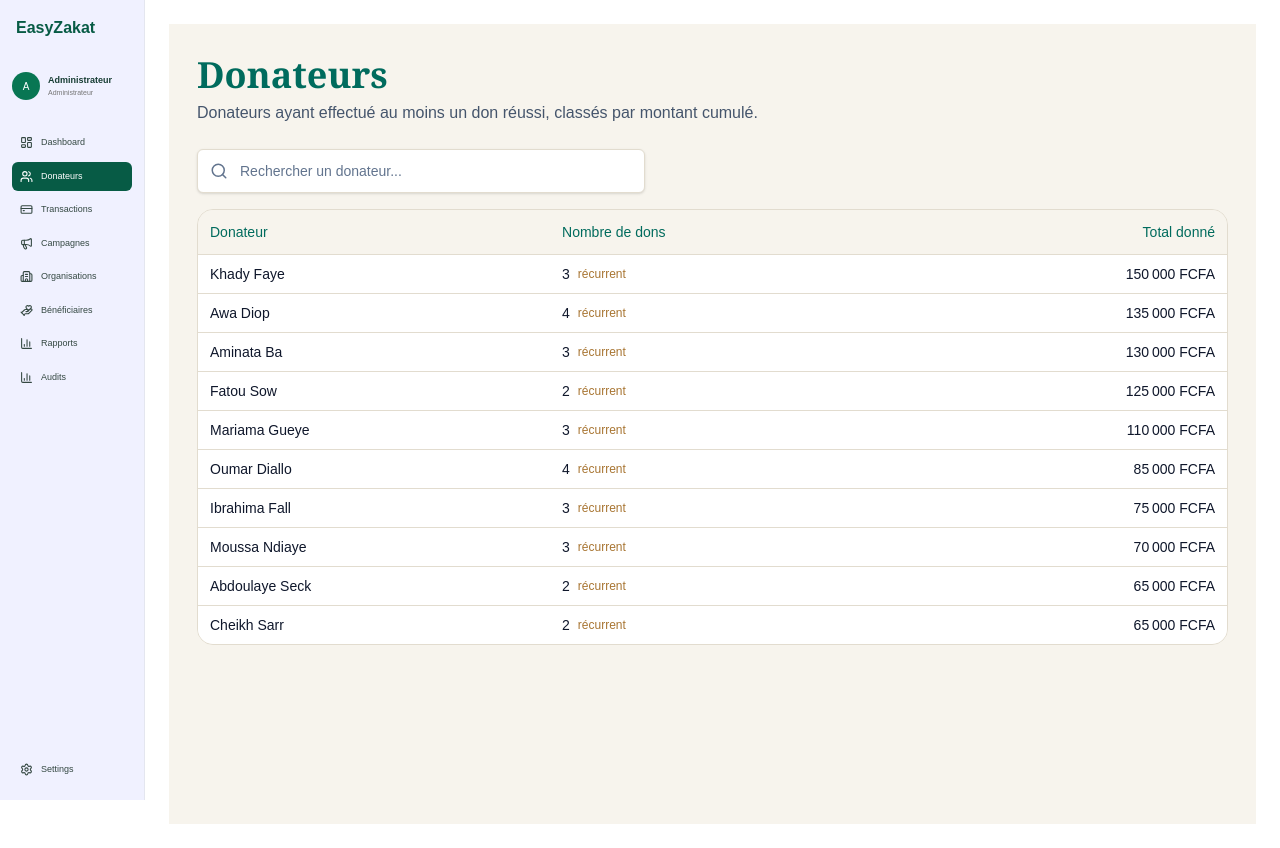
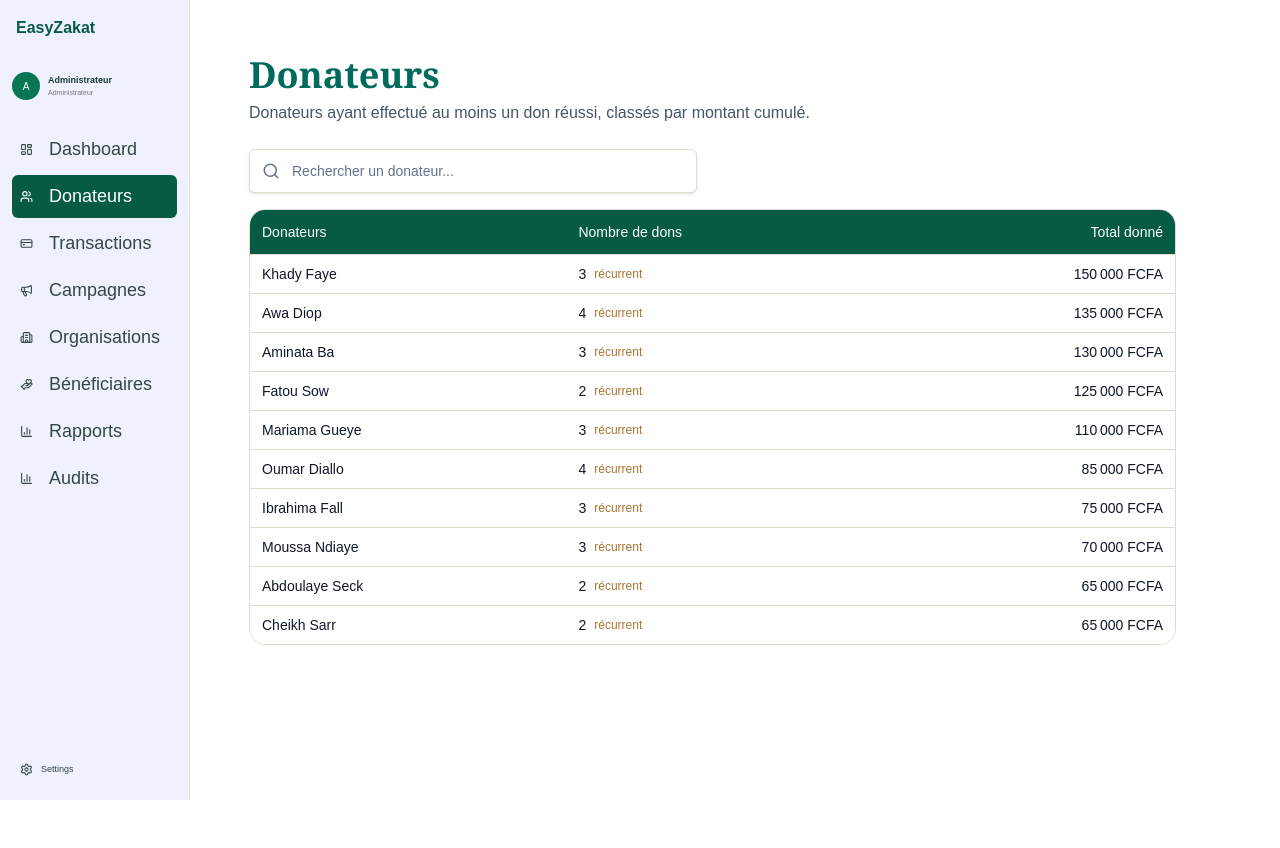
Before and after one commit to Aminasow0278/easyzakat-front, a React (Vite) app: page /admin/donors in a window 1280 px wide. Built offline with nearby package versions, Linux system fonts and the light colour scheme.

Commit message:
correction du layout admin

```diff
--- a/src/components/admin/donors/DonorsTable.jsx
+++ b/src/components/admin/donors/DonorsTable.jsx
@@ -5,10 +5,10 @@ function DonorTable({ donors }) {
   return (
     <div className="hidden overflow-hidden rounded-2xl border border-[#E2DCCF] md:block">
       <table className="w-full border-collapse text-sm">
-        <thead className="bg-[#F7F4ED] text-[#006B5D]">
+        <thead className="bg-[#075b45] text-white">
           <tr>
             <th scope="col" className="px-3 py-3 text-left font-medium">
-              Donateur
+              Donateurs
             </th>
 
             <th scope="col" className="px-3 py-3 text-left font-medium">
@@ -25,7 +25,7 @@ function DonorTable({ donors }) {
           {donors.map((donor) => (
             <tr
               key={donor.id}
-              className="border-t border-[#E2DCCF] transition-colors hover:bg-[#FAF8F3]"
+              className="border-t border-[#E2DCCF] transition-colors hover:bg-[#075b451a]"
             >
               <td className="px-3 py-[9px] font-medium text-slate-900">
                 {donor.name}
--- a/src/layouts/sidebar.jsx
+++ b/src/layouts/sidebar.jsx
@@ -84,8 +84,8 @@ function Sidebar({
           bg-[#f0f1ff] px-3 py-4
           transition-transform duration-200 ease-in-out
           lg:translate-x-0
-          lg:w-[140px]
-          xl:w-[145px]
+          md:w-[200px]
+          xl:w-[190px]
           ${
             isOpen
               ? "translate-x-0"
@@ -98,16 +98,6 @@ function Sidebar({
           <h1 className="text-[16px] font-bold text-[#075b45]">
             EasyZakat
           </h1>
-
-          {/* Bouton de fermeture visible sur mobile/tablette */}
-          <button
-            type="button"
-            onClick={onClose}
-            aria-label="Fermer la navigation"
-            className="rounded p-1 text-[#344842] hover:bg-white lg:hidden"
-          >
-            <X size={16} />
-          </button>
         </div>
 
         {/* Profil utilisateur */}
@@ -150,8 +140,8 @@ function Sidebar({
                 to={item.path}
                 onClick={onClose}
                 aria-current={active ? "page" : undefined}
-                className={`flex w-full items-center gap-2 rounded-md px-2 py-2 text-left text-[9px] ${
-                  active
+                className={`flex w-full items-center gap-2 rounded-md px-2 py-2 text-[12px] md:text-[20px] gap-4 lg:text-[18px] ${
+                active
                     ? "bg-[#075b45] text-white"
                     : "text-[#344842] hover:bg-white"
                 }`}
--- a/src/pages/admin/AdminDashboard.jsx
+++ b/src/pages/admin/AdminDashboard.jsx
@@ -6,14 +6,13 @@ import {
   Clock3,
 } from "lucide-react";
 
-import Sidebar from "../../components/admin//dashboard/Sidebar";
 import DashboardHeader from "../../components/admin/dashboard/DashboardHeader";
 import StatCard from "../../components/admin/dashboard/StatCard";
 import CollectionChart from "../../components/admin/dashboard/CollectionChart";
 import PaymentRow from "../../components/admin/dashboard/PaymentRow";
 import MobilePaymentCard from "../../components/admin/dashboard/PaymentCard";
 
-import { menuItems, payments } from "../../Data/adminData";
+import { payments } from "../../Data/adminData";
 
 function AdminDashboard() {
   const [search, setSearch] = useState("");
@@ -26,10 +25,9 @@ function AdminDashboard() {
   );
 
   return (
-    <div className="min-h-screen bg-[#f8f8fc] text-[#123b32]">
-      <Sidebar menuItems={menuItems} />
+    <div className="min-h-screen  rounded-2xl text-[#123b32]">
 
-      <main className="min-h-screen pb-20 md:ml-[135px] md:pb-0 lg:ml-[140px] xl:ml-[145px]">
+      <main className="min-h-screen pb-20 md:px-10">
 
         <div className="mx-auto max-w-[1200px] px-4 py-5 sm:px-5 md:px-6 md:py-6 lg:px-7 xl:px-8">
 
--- a/src/pages/admin/Beneficiaries.jsx
+++ b/src/pages/admin/Beneficiaries.jsx
@@ -84,7 +84,7 @@ function Beneficiaries() {
   };
 
   return (
-    <div className="min-h-screen bg-[#F5F6F8] pb-24 text-slate-700 md:pb-8">
+    <div className="min-h-screen rounded-2xl pb-24 text-slate-700 md:pb-8">
 
       <main className="mx-auto w-full max-w-5xl px-4 py-6 sm:px-6 sm:py-8 lg:px-8">
 
--- a/src/pages/admin/Donors.jsx
+++ b/src/pages/admin/Donors.jsx
@@ -23,7 +23,7 @@ function Donateurs({ donors = DONORS_DATA }) {
   );
 
   return (
-    <main className="min-h-screen bg-[#F7F4ED] px-4 py-5 sm:px-6 md:px-7 md:py-7">
+    <main className="min-h-screen rounded-2xl px-4 py-5 sm:px-6 md:px-7 md:py-7 lg:px-20">
       <div className="mx-auto w-full max-w-7xl">
         <DonorPageHeader
           title={PAGE_TITLE}
```
